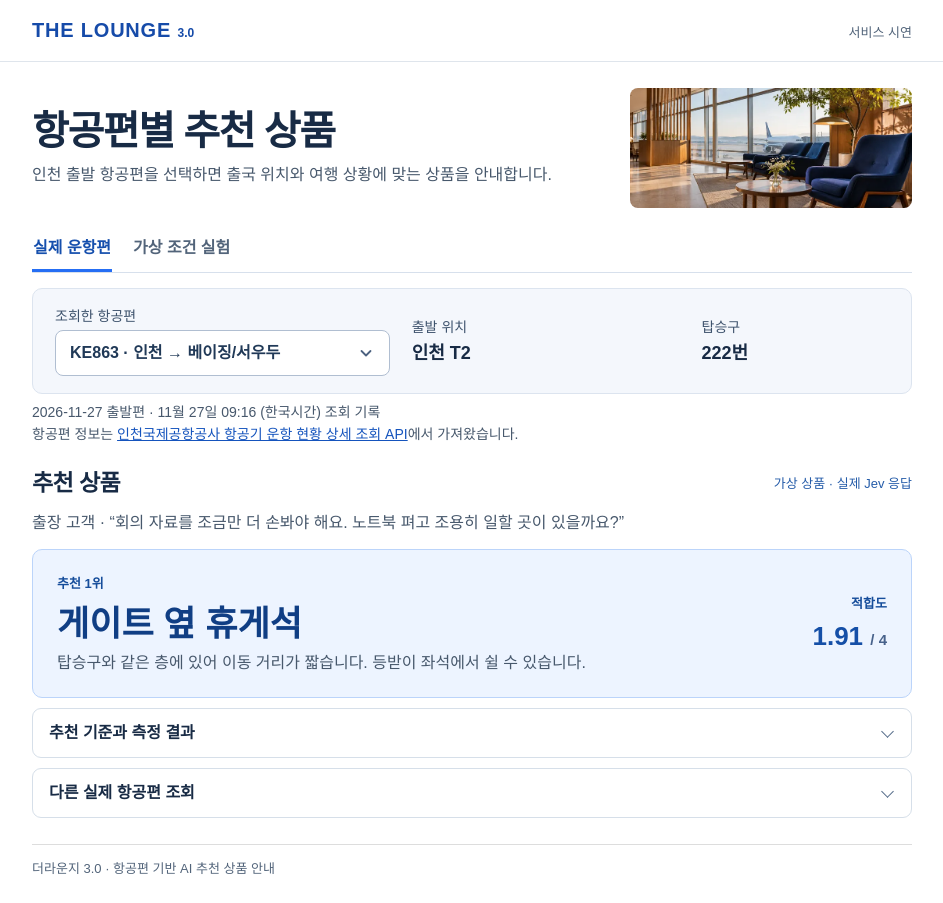
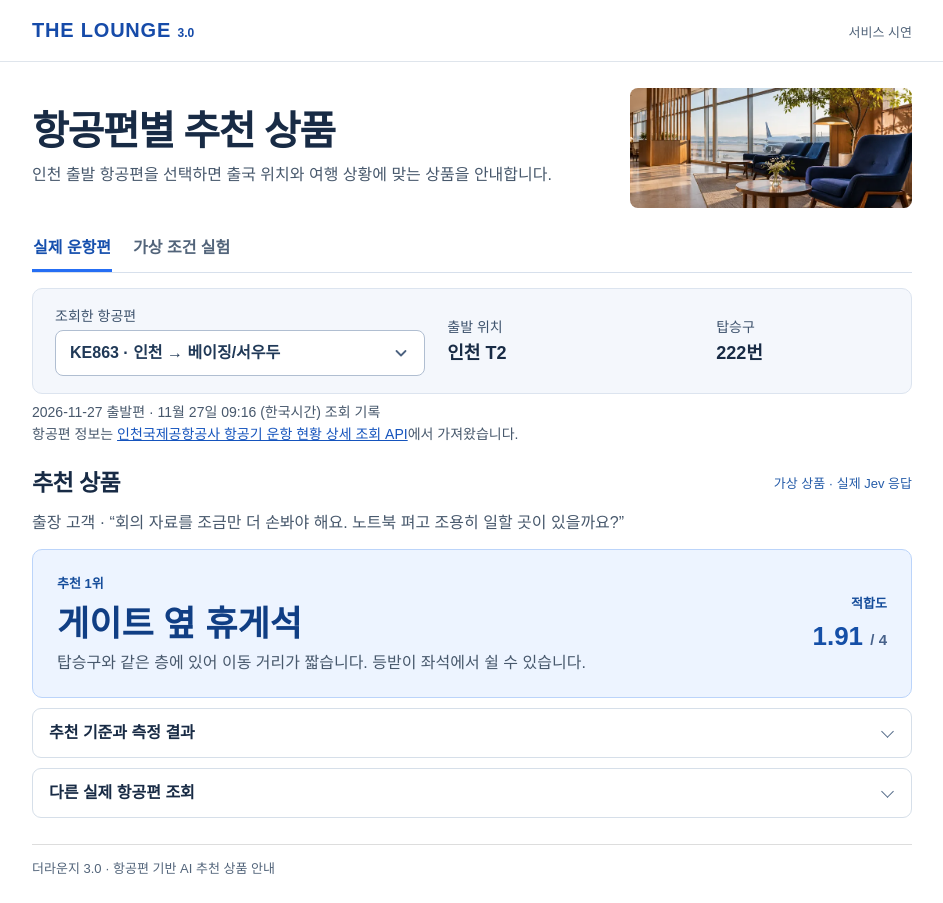
Before and after one commit to minsukong/jev-poc, a React (Vite) app: page / in a window 1280 px wide. Shown: the whole page, without its empty margins (168-1111 px from the left). Built offline with nearby package versions, Linux system fonts and the light colour scheme; a web font is replaced by a local one.

Commit message:
Reserve width for the flight label beside its chevron

```diff
--- a/src/style.css
+++ b/src/style.css
@@ -9,7 +9,7 @@
 .mast{display:flex;align-items:baseline;justify-content:space-between;padding:15px max(5vw,calc((100vw - 880px)/2));border-bottom:1px solid #dfe5ec}.mast div{font-size:20px;letter-spacing:.04em;font-weight:820;color:#164ba9}.mast span{font-size:12px;letter-spacing:0}.mast small,small{font-size:13px;color:#52647a}
 .intro{display:grid;grid-template-columns:1fr 32%;gap:30px;align-items:center;margin:26px 0 20px}.photo{height:120px;background:url('./assets/lounge.webp') center right/cover;border-radius:8px}
 h1{font-size:clamp(29px,4vw,40px);line-height:1.18;letter-spacing:-.035em;margin-bottom:8px}h2{font-size:23px;letter-spacing:-.025em}h3{font-size:23px;line-height:1.35}p,dd{color:#47586c}
-.flight{display:grid;grid-template-columns:minmax(220px,1.25fr) 1fr .7fr;gap:22px;align-items:center;background:#f4f7fc;border:1px solid #dce4ef;border-radius:10px;padding:17px 22px}.flight small,.flight label,.traveler{font-size:14px;color:#3e536d}.flight strong,.flight select{display:block}.flight strong{font-size:18px}.flight select{margin-top:3px;width:100%;font-weight:650}
+.flight{display:grid;grid-template-columns:minmax(280px,1.5fr) minmax(0,1fr) minmax(0,.7fr);gap:22px;align-items:center;background:#f4f7fc;border:1px solid #dce4ef;border-radius:10px;padding:17px 22px}.flight small,.flight label,.traveler{font-size:14px;color:#3e536d}.flight strong,.flight select{display:block}.flight strong{font-size:18px}.flight select{margin-top:3px;width:100%;font-weight:650}
 select,input,button{font:inherit;border:1px solid #b0bed1;color:#203957;background:white;padding:8px 10px;border-radius:6px}button{cursor:pointer;background:#1554bd;color:white;border-color:#1554bd}button:disabled{opacity:.55}
 a{color:#1554bd}
 details {
```
Also changed, not shown: 4 other files (tests, documents, lock files or other folders).
